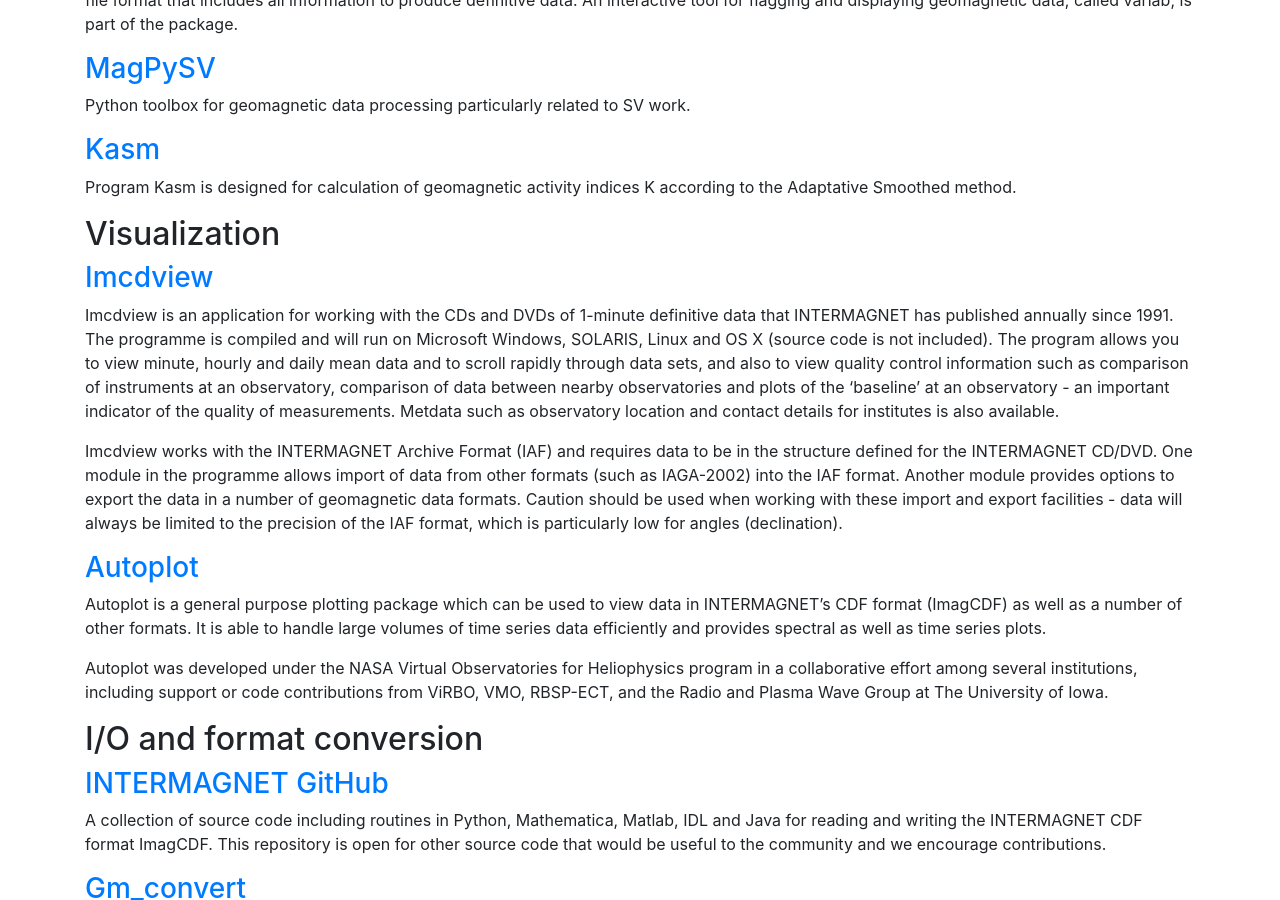
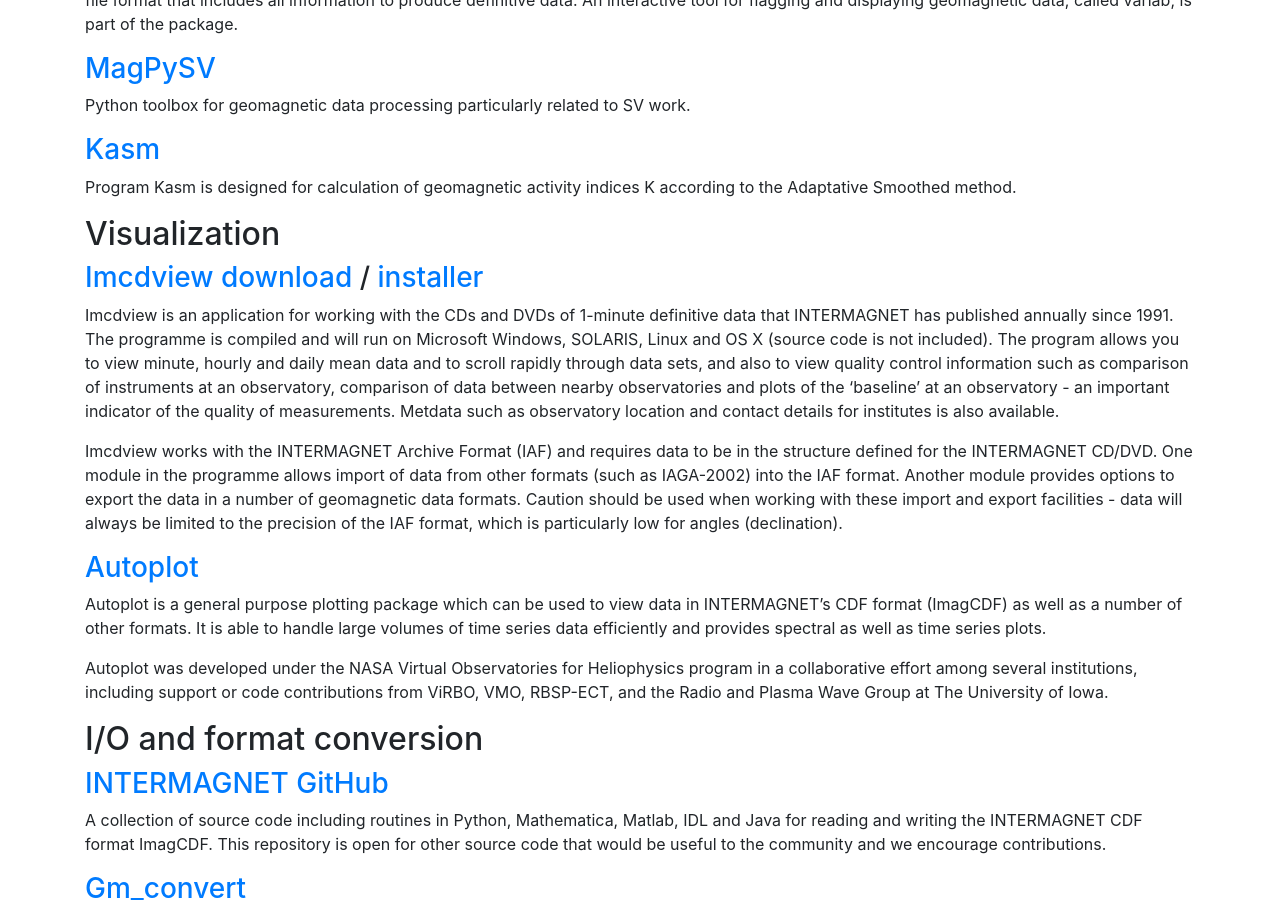
Before and after one commit to INTERMAGNET/intermagnet.github.io, a Jekyll site: the page built from software.md, in a window 1280 px wide and 900 px high, scrolled down 645 px. Built offline with Jekyll 4.4.1, drawn with Linux system fonts in a browser that asks for light colours; some of the changed lines change nothing that is shown.

Commit message:
Update software.md
Repair of broken links to the BGS software repositories

```diff
--- a/software.md
+++ b/software.md
@@ -26,7 +26,7 @@
 
 ## Visualization
 
-### [Imcdview](ftp://ftp.nmh.ac.uk/INTERMAGNET/software/CDViewer/)
+### [Imcdview download](https://geomag.bgs.ac.uk/data_service/intermagnet/resource/IMCDView/) / [installer](https://geomag.bgs.ac.uk/data_service/intermagnet/imcdviewInstaller/install.htm)
 
 Imcdview is an application for working with the CDs and DVDs of 1-minute definitive data that INTERMAGNET has published annually since 1991. The programme is compiled and will run on Microsoft Windows, SOLARIS, Linux and OS X (source code is not included). The program allows you to view minute, hourly and daily mean data and to scroll rapidly through data sets, and also to view quality control information such as comparison of instruments at an observatory, comparison of data between nearby observatories and plots of the 'baseline' at an observatory - an important indicator of the quality of measurements. Metdata such as observatory location and contact details for institutes is also available.
 
@@ -44,13 +44,13 @@
 
 A collection of source code including routines in Python, Mathematica, Matlab, IDL and Java for reading and writing the INTERMAGNET CDF format ImagCDF. This repository is open for other source code that would be useful to the community and we encourage contributions.
 
-### [Gm_convert](ftp://ftp.nmh.ac.uk/INTERMAGNET/software/gm_convert/)
+### [Gm_convert](https://geomag.bgs.ac.uk/data_service/intermagnet/resource/GM_Convert/)
 
 This software allows you to convert between a number of geomagnetic formats. The program can read the following formats: WDC; INTERMAGNET Minute Mean Format; IAGA-2002; INTERMAGENT Archive Format; INTERAMGNET-CDF; INTERMAGNET-DKA. It converts to either INTERMAGNET Archive Format, IAGA-2002 or INTERAMGNET-CDF. The program can convert from large numbers of input files in multiple formats. It is designed so that, once the necessary information has been collected from the user, the conversion will take place without requiring further input, meaning that long conversion tasks can run unattended.
 
 ## Checking
 
-### [DataCheck1S](ftp://ftp.nmh.ac.uk/INTERMAGNET/software/DataCheck1s/)
+### [DataCheck1S](https://geomag.bgs.ac.uk/data_service/intermagnet/resource/DataCheck1s/)
 
 DataCheck1s is primarily intended for INTERMAGNET members who are tasked with quality checking INTERMAGNET 1-second data. The programme compares 1-second data in IAGA-2002 format to 1-minute data from the same observatory / time range in IAF format. It also converts data from IAGA-2002 to the new INTERMAGNET CDF format (ImagCDF) and provides some simple plotting abilities.
 
```
